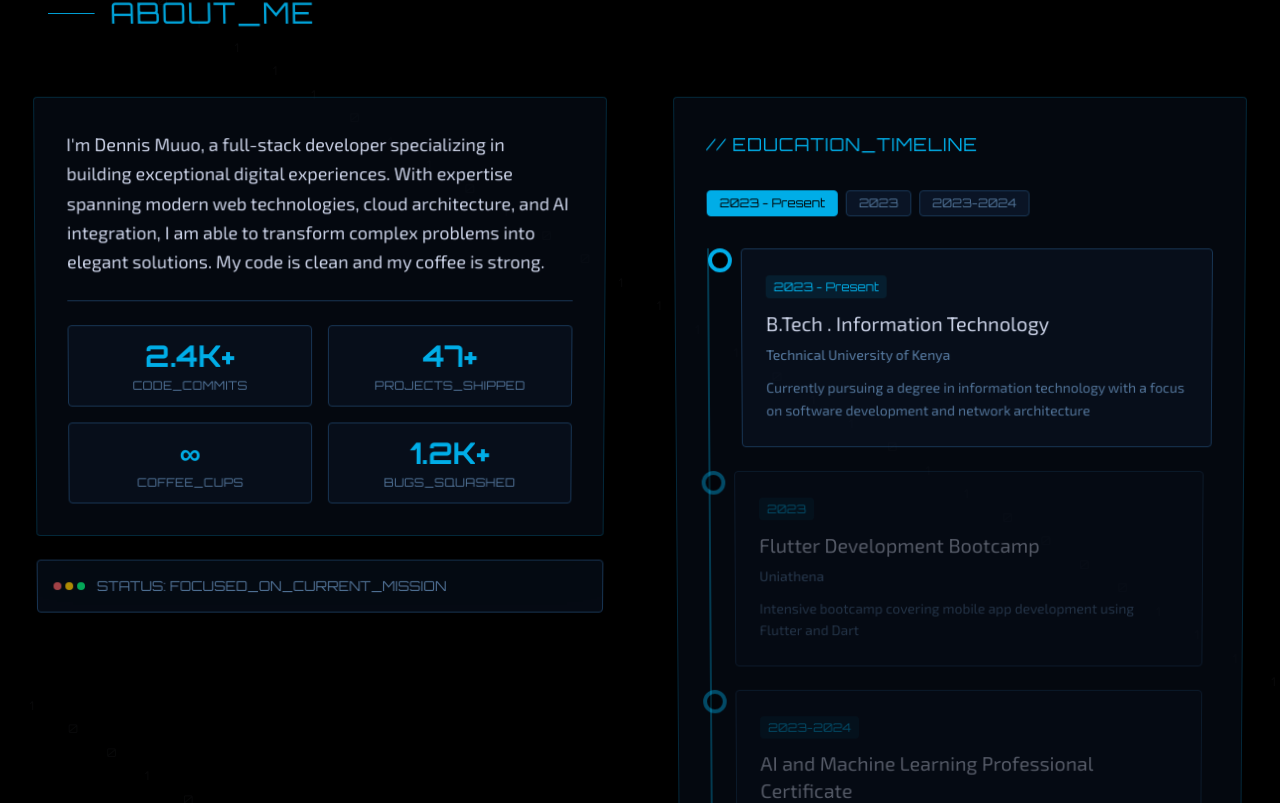
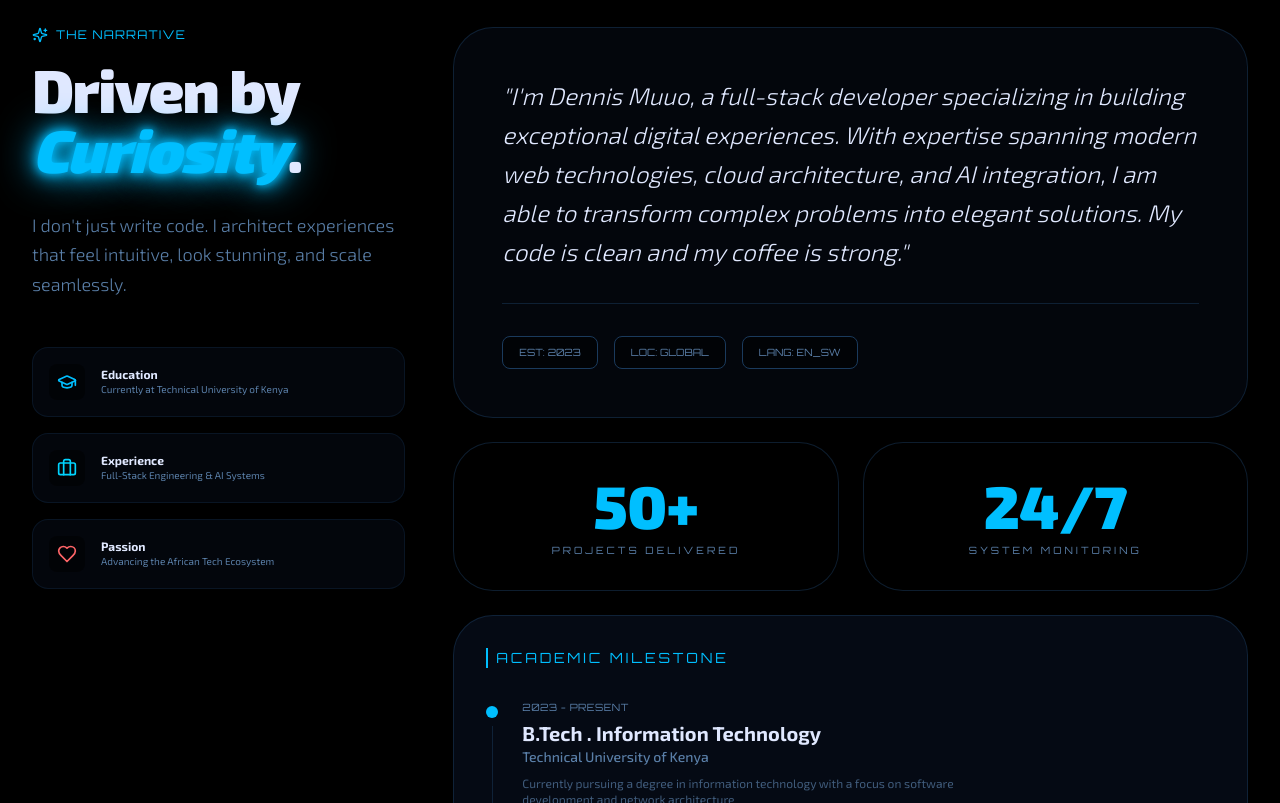
Before and after one commit to dennismutuku2005/my-portfolio, a Next.js app: page / in a window 1280 px wide. Shown: the part 1157-1960 px from the top of the page. Built offline with nearby package versions, Linux system fonts and the light colour scheme.

Commit message:
Redesign About section with bento-style layout and global focus

```diff
--- a/components/about-section.tsx
+++ b/components/about-section.tsx
@@ -1,170 +1,121 @@
 "use client"
 
-import { useState, useEffect } from "react"
-import { ScrollWrapper } from "./scroll-wrapper"
+import { motion } from "framer-motion"
 import { siteData } from "@/lib/site-data"
+import { Sparkles, GraduationCap, Briefcase, Heart } from "lucide-react"
 
 export function AboutSection() {
-  const [activeEdu, setActiveEdu] = useState(0)
+  return (
+    <section id="about" className="relative py-24 md:py-32 bg-background">
+      <div className="max-w-7xl mx-auto px-4 sm:px-6 lg:px-8">
+        <div className="grid grid-cols-1 lg:grid-cols-12 gap-8 lg:gap-12">
 
-  return (
-    <section id="about" className="relative py-16 md:py-24 bg-background overflow-hidden">
-      {/* Animated binary background */}
-      <BinaryBackground />
+          {/* Section Title - Left Floating */}
+          <div className="lg:col-span-4">
+            <motion.div
+              initial={{ opacity: 0, x: -20 }}
+              whileInView={{ opacity: 1, x: 0 }}
+              className="lg:sticky lg:top-24"
+            >
+              <div className="flex items-center gap-2 text-primary font-mono text-xs tracking-widest uppercase mb-4">
+                <Sparkles className="w-4 h-4" />
+                <span>The Narrative</span>
+              </div>
+              <h2 className="text-4xl md:text-6xl font-black tracking-tight mb-8">
+                Driven by <span className="text-glow italic">Curiosity</span>.
+              </h2>
+              <p className="text-lg text-muted-foreground leading-relaxed font-light mb-12">
+                I don't just write code. I architect experiences that feel intuitive, look stunning, and scale seamlessly.
+              </p>
 
-      <div className="relative max-w-7xl mx-auto px-4 sm:px-6 lg:px-8">
-        <ScrollWrapper>
-          <div className="flex items-center gap-4 mb-12 md:mb-16">
-            <div className="w-8 md:w-12 h-px bg-primary" />
-            <h2 className="font-mono text-xl md:text-2xl lg:text-3xl text-primary tracking-wider">
-              ABOUT_ME
-            </h2>
-            <div className="flex-1 h-px from-primary to-transparent" />
+              <div className="space-y-4">
+                <AboutCard icon={GraduationCap} title="Education" desc="Currently at Technical University of Kenya" color="text-primary" />
+                <AboutCard icon={Briefcase} title="Experience" desc="Full-Stack Engineering & AI Systems" color="text-accent" />
+                <AboutCard icon={Heart} title="Passion" desc="Advancing the African Tech Ecosystem" color="text-red-400" />
+              </div>
+            </motion.div>
           </div>
-        </ScrollWrapper>
 
-        <div className="grid lg:grid-cols-2 gap-12 md:gap-16">
-          {/* Left Column - Bio with Tech Stats */}
-          <ScrollWrapper className="order-2 lg:order-1">
-            <div className="relative">
-              <div className="bg-card/80 backdrop-blur-sm border border-primary/20 p-6 md:p-8 rounded-lg shadow-2xl">
-                <div className="space-y-6">
-                  <p className="font-sans text-base md:text-lg text-foreground leading-relaxed">
-                    {siteData.bio}
-                  </p>
+          {/* Main Content Area - Right Bento Grid */}
+          <div className="lg:col-span-8">
+            <div className="grid grid-cols-1 md:grid-cols-2 gap-6">
+              {/* Big Bio Card */}
+              <motion.div
+                initial={{ opacity: 0, y: 20 }}
+                whileInView={{ opacity: 1, y: 0 }}
+                className="md:col-span-2 p-8 md:p-12 rounded-[2.5rem] bg-secondary/30 border border-border/50 backdrop-blur-sm"
+              >
+                <p className="text-xl md:text-2xl text-foreground font-light leading-relaxed mb-8 italic">
+                  "{siteData.bio}"
+                </p>
+                <div className="flex flex-wrap gap-4 pt-8 border-t border-border/50">
+                  <div className="px-4 py-2 bg-background/50 rounded-xl border border-border text-[10px] font-mono text-muted-foreground">EST: 2023</div>
+                  <div className="px-4 py-2 bg-background/50 rounded-xl border border-border text-[10px] font-mono text-muted-foreground">LOC: GLOBAL</div>
+                  <div className="px-4 py-2 bg-background/50 rounded-xl border border-border text-[10px] font-mono text-muted-foreground">LANG: EN_SW</div>
+                </div>
+              </motion.div>
 
-                  {/* Interactive Tech Stats */}
-                  <div className="grid grid-cols-2 gap-4 pt-6 border-t border-border">
-                    <TechStat label="CODE_COMMITS" value="2.4K+" />
-                    <TechStat label="PROJECTS_SHIPPED" value="47+" />
-                    <TechStat label="COFFEE_CUPS" value="∞" />
-                    <TechStat label="BUGS_SQUASHED" value="1.2K+" />
-                  </div>
-                </div>
-              </div>
+              {/* Stats Cards */}
+              <StatCard value="50+" label="Projects Delivered" delay={0.1} />
+              <StatCard value="24/7" label="System Monitoring" delay={0.2} />
 
-              {/* Status Indicator */}
-              <div className="flex items-center gap-3 mt-6 p-4 bg-secondary/50 border border-border rounded-lg">
-                <div className="flex space-x-1">
-                  <div className="w-2 h-2 bg-red-400 rounded-full animate-pulse" />
-                  <div className="w-2 h-2 bg-yellow-400 rounded-full animate-pulse delay-75" />
-                  <div className="w-2 h-2 bg-green-400 rounded-full animate-pulse delay-150" />
-                </div>
-                <span className="font-mono text-xs md:text-sm text-muted-foreground">
-                  STATUS: FOCUSED_ON_CURRENT_MISSION
-                </span>
-              </div>
-            </div>
-          </ScrollWrapper>
-
-          {/* Right Column - Interactive Timeline */}
-          <ScrollWrapper className="order-1 lg:order-2">
-            <div className="relative">
-              <div className="bg-card/80 backdrop-blur-sm border border-primary/20 p-6 md:p-8 rounded-lg shadow-2xl">
-                <h3 className="font-mono text-base md:text-lg text-primary tracking-wider mb-8">
-                  {"// EDUCATION_TIMELINE"}
-                </h3>
-
-                {/* Timeline Navigation */}
-                <div className="flex gap-2 mb-6 overflow-x-auto pb-2">
-                  {siteData.education.map((edu, index) => (
-                    <button
-                      key={edu.id}
-                      onClick={() => setActiveEdu(index)}
-                      className={`font-mono text-xs px-3 py-1 rounded border transition-all ${
-                        activeEdu === index
-                          ? "bg-primary text-primary-foreground border-primary"
-                          : "bg-secondary text-muted-foreground border-border hover:border-primary/50"
-                      }`}
-                    >
-                      {edu.year}
-                    </button>
-                  ))}
-                </div>
-
-                {/* Animated Timeline Content */}
-                <div className="relative pl-8 border-l-2 border-primary/30">
-                  {siteData.education.map((edu, index) => (
-                    <div
-                      key={edu.id}
-                      className={`relative transition-all duration-500 ${
-                        activeEdu === index
-                          ? "opacity-100 translate-x-0"
-                          : "opacity-40 -translate-x-2 pointer-events-none"
-                      }`}
-                    >
-                      <div className="absolute -left-[33px] top-0 w-6 h-6 bg-background border-4 border-primary rounded-full" />
-
-                      <div className="bg-secondary/50 border border-border p-6 rounded-lg hover:border-primary/50 transition-colors mb-6">
-                        <span className="font-mono text-xs text-primary bg-primary/10 px-2 py-1 rounded">
-                          {edu.year}
-                        </span>
-                        <h4 className="font-sans text-lg md:text-xl text-foreground mt-3 mb-2">
-                          {edu.degree}
-                        </h4>
-                        <p className="font-sans text-sm text-muted-foreground font-medium">
-                          {edu.institution}
-                        </p>
-                        <p className="font-sans text-sm text-muted-foreground mt-3 leading-relaxed">
-                          {edu.description}
-                        </p>
+              {/* Timeline Mini-view */}
+              <motion.div
+                initial={{ opacity: 0, scale: 0.95 }}
+                whileInView={{ opacity: 1, scale: 1 }}
+                className="md:col-span-2 p-8 rounded-[2.5rem] bg-card border border-border/50 overflow-hidden relative"
+              >
+                <h3 className="text-sm font-mono text-primary uppercase tracking-[0.2em] mb-8 px-2 border-l-2 border-primary">Academic Milestone</h3>
+                <div className="space-y-8">
+                  {siteData.education.slice(0, 2).map((edu, i) => (
+                    <div key={i} className="flex gap-6 group">
+                      <div className="flex flex-col items-center">
+                        <div className="w-3 h-3 rounded-full bg-primary mt-1.5" />
+                        <div className="w-[1px] flex-1 bg-border/50 mt-2" />
+                      </div>
+                      <div>
+                        <div className="text-[10px] font-mono text-muted-foreground mb-1 uppercase tracking-wider">{edu.year}</div>
+                        <div className="text-xl font-bold group-hover:text-primary transition-colors">{edu.degree}</div>
+                        <div className="text-sm text-muted-foreground font-medium">{edu.institution}</div>
+                        <p className="text-xs text-muted-foreground/70 mt-2 max-w-md">{edu.description}</p>
                       </div>
                     </div>
                   ))}
                 </div>
-              </div>
+              </motion.div>
             </div>
-          </ScrollWrapper>
+          </div>
+
         </div>
       </div>
     </section>
   )
 }
 
-function BinaryBackground() {
-  const [binaryStream, setBinaryStream] = useState<string[]>([])
-
-  useEffect(() => {
-    const stream = Array.from({ length: 50 }, () =>
-      Math.random() > 0.5 ? "1" : "0"
-    )
-    setBinaryStream(stream)
-  }, [])
-
+function AboutCard({ icon: Icon, title, desc, color }: any) {
   return (
-    <div className="absolute inset-0 overflow-hidden pointer-events-none">
-      <div className="absolute inset-0 from-background via-background to-primary/5" />
-      <div className="absolute top-0 left-0 w-full h-full opacity-5">
-        <div className="animate-float-slow">
-          {binaryStream.map((bit, index) => (
-            <span
-              key={index}
-              className="font-mono text-xs text-foreground mx-1 opacity-70"
-              style={{
-                animationDelay: `${index * 0.1}s`,
-                position: 'absolute',
-                left: `${(index * 3) % 100}%`,
-                top: `${(index * 2) % 100}%`,
-              }}
-            >
-              {bit}
-            </span>
-          ))}
-        </div>
+    <div className="flex items-center gap-4 p-4 rounded-2xl bg-secondary/30 border border-border/30 hover:border-primary/30 transition-all group">
+      <div className={`p-2 rounded-xl bg-background/50 group-hover:scale-110 transition-transform`}>
+        <Icon className={`w-5 h-5 ${color}`} />
+      </div>
+      <div>
+        <div className="text-xs font-bold text-foreground">{title}</div>
+        <div className="text-[10px] text-muted-foreground">{desc}</div>
       </div>
     </div>
   )
 }
 
-function TechStat({ label, value }: { label: string; value: string }) {
+function StatCard({ value, label, delay }: any) {
   return (
-    <div className="text-center p-3 bg-secondary/50 border border-border rounded-lg hover:border-primary/30 transition-colors">
-      <div className="font-mono text-2xl md:text-3xl font-bold text-primary mb-1">
-        {value}
-      </div>
-      <div className="font-mono text-xs text-muted-foreground tracking-wide">
-        {label}
-      </div>
-    </div>
+    <motion.div
+      initial={{ opacity: 0, y: 20 }}
+      whileInView={{ opacity: 1, y: 0 }}
+      transition={{ delay }}
+      className="p-8 rounded-[2.5rem] bg-background border border-border/50 flex flex-col justify-center items-center text-center group hover:border-primary/30 transition-all h-48 md:h-auto"
+    >
+      <div className="text-4xl md:text-6xl font-black text-primary mb-2 group-hover:scale-110 transition-transform">{value}</div>
+      <div className="text-[10px] font-mono uppercase tracking-[0.3em] text-muted-foreground">{label}</div>
+    </motion.div>
   )
 }
```
